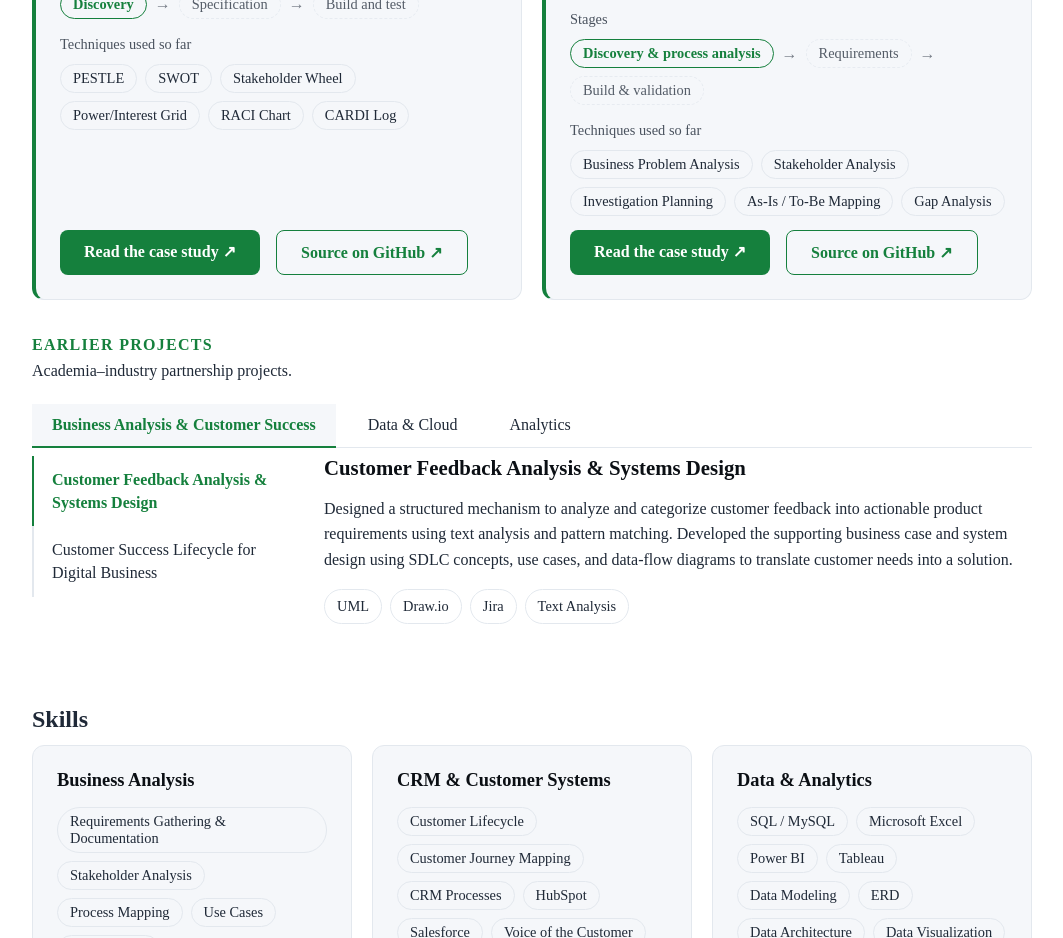
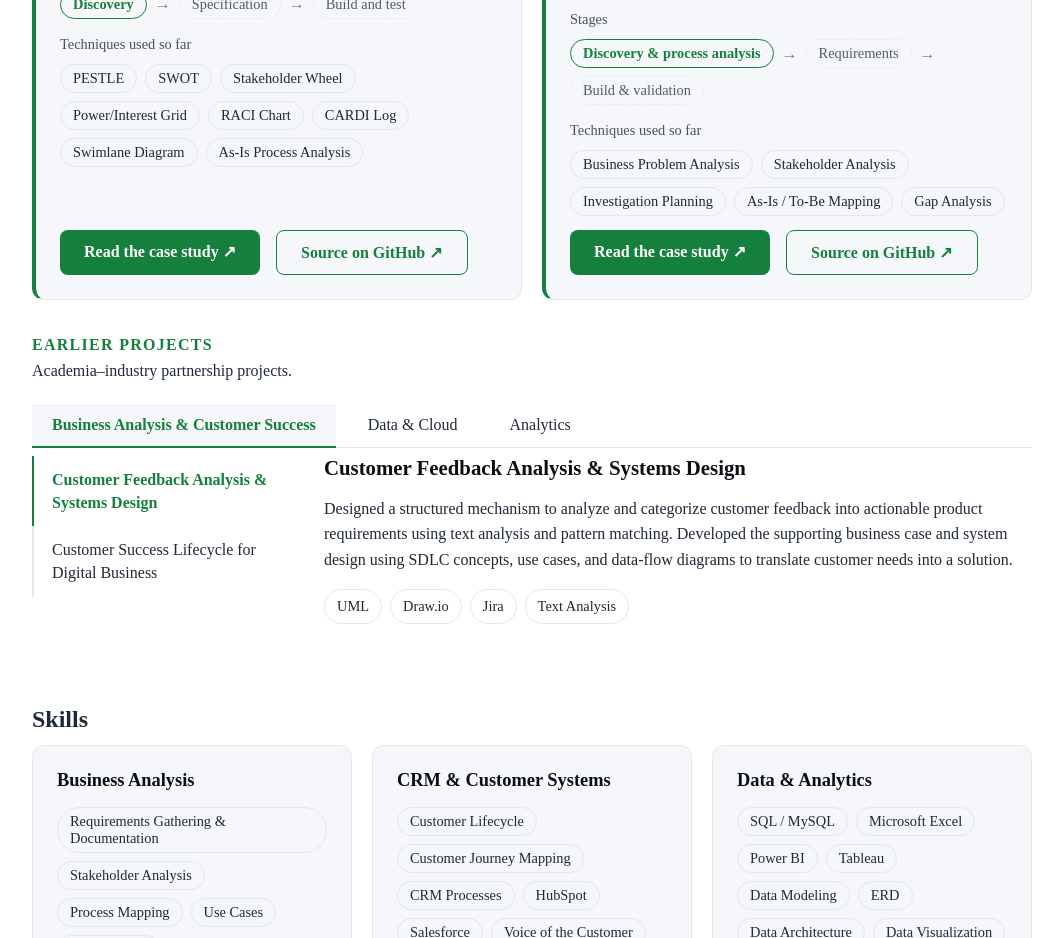
Before and after one commit to Darbari-V/VarunDarbari.github.io, a React (Vite) app: page / in a window 1280 px wide. Shown: the part 2560-3498 px from the top of the page, without its empty margins (108-1171 px from the left). Built offline with nearby package versions, Linux system fonts and the light colour scheme.

Commit message:
Add swimlane and as-is tags to the MavenTech card

```diff
--- a/src/components/Projects.jsx
+++ b/src/components/Projects.jsx
@@ -15,7 +15,7 @@ const featured = [
       { name: 'Specification', state: 'planned' },
       { name: 'Build and test', state: 'planned' },
     ],
-    tools: ['PESTLE', 'SWOT', 'Stakeholder Wheel', 'Power/Interest Grid', 'RACI Chart', 'CARDI Log'],
+    tools: ['PESTLE', 'SWOT', 'Stakeholder Wheel', 'Power/Interest Grid', 'RACI Chart', 'CARDI Log', 'Swimlane Diagram', 'As-Is Process Analysis'],
     link: 'https://darbari-v.github.io/crm-migration-case-study/',
     source: 'https://github.com/Darbari-V/crm-migration-case-study',
   },
```
